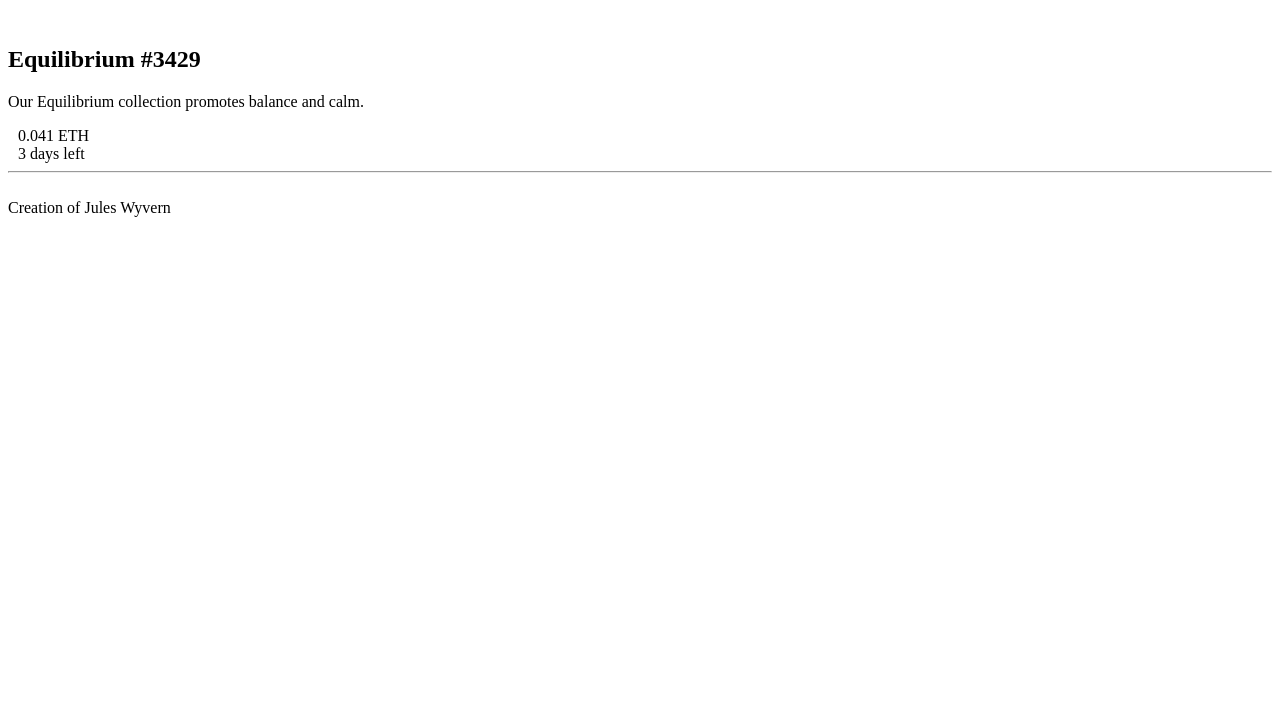
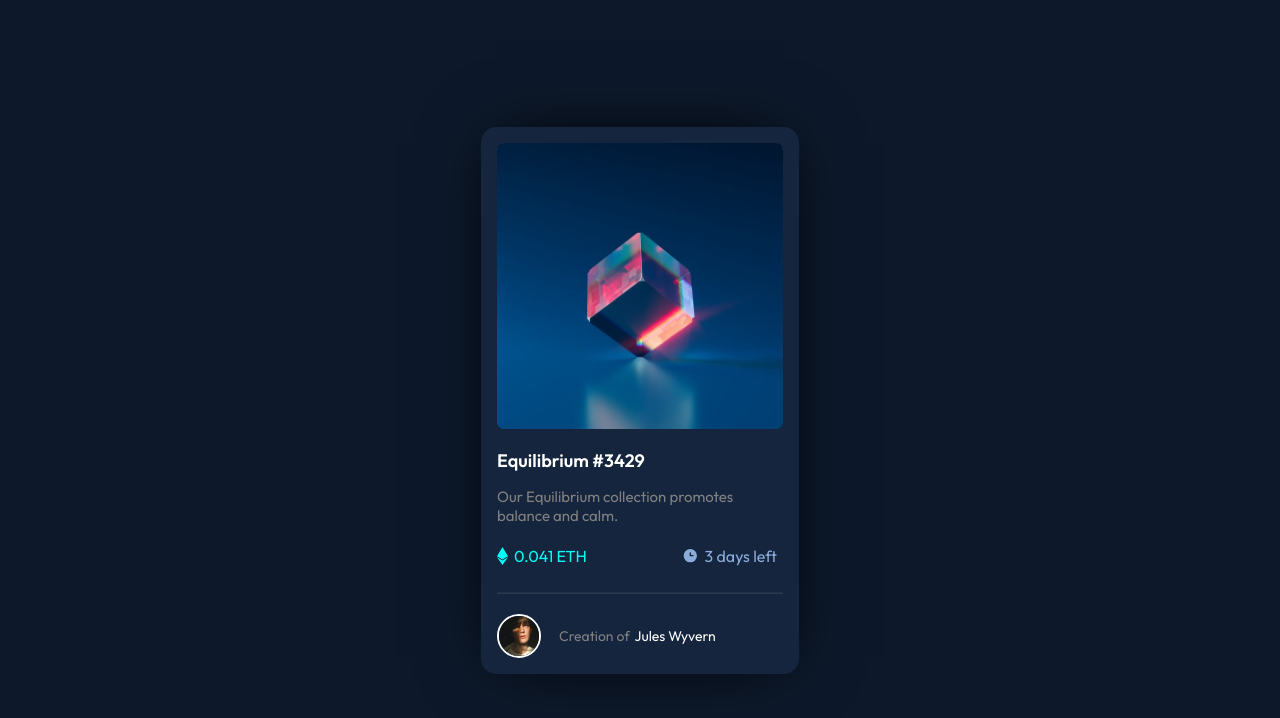
Before and after one commit to AndreHenriqueIFMSNA/nft-preview-card-component-main-portifolio-andre, a plain HTML site: page index.html in a window 1280 px wide. Drawn offline with Linux system fonts and the light colour scheme; the site is published under a folder, as on GitHub Pages, so addresses that start at the root find nothing.

Commit message:
commit adjust archives

```diff
--- a/index.html
+++ b/index.html
@@ -5,7 +5,7 @@
   <meta name="viewport" content="width=device-width, initial-scale=1.0"> <!-- displays site properly based on user's device -->
 
   <link rel="icon" type="image/png" sizes="32x32" href="./images/favicon-32x32.png">
-  <link rel="stylesheet" href="/style.css">
+  <link rel="stylesheet" href="style.css">
   <title>Frontend Mentor | NFT preview card component</title>
 
   <!-- Feel free to remove these styles or customise in your own stylesheet 👍 -->
@@ -17,27 +17,26 @@
       <div id="box-card">
 
         <div id="box-img">
-          <img id="nft-image-hover" src="/images/icon-view.svg" alt="">
-          <img id="nft-image" src="/images/image-equilibrium.jpg" alt="">
+          <img id="nft-image" src="images/image-equilibrium.jpg" alt="">
         </div>
           <h2>Equilibrium #3429</h2>
         <p id="text-description">Our Equilibrium collection promotes balance and calm.</p>
 
           <div id="box-text">
             <div id="text-value">
-              <img src="/images/icon-ethereum.svg" alt="">
-              <span style="margin: 6px;">0.041 ETH<span>
+              <img src="images/icon-ethereum.svg" alt="">
+              <span style="margin: 6px">0.041 ETH<span>
             </div>
 
             <div id="text-days">
-              <img src="/images/icon-clock.svg" alt="">
+              <img src="images/icon-clock.svg" alt="">
               <span style="margin: 6px">3 days left</span>
             </div>
           </div>
           <hr>
           <div id="text-creater">
               <div id="box-image-creater">
-                <img id="image-creater" src="/images/image-avatar.png" alt="">
+                <img id="image-creater" src="images/image-avatar.png" alt="">
               </div>
 
               <div id="box-text-creater">
--- a/style.css
+++ b/style.css
@@ -39,31 +39,26 @@ img{
 }
 
 #box-img{
-    background-size: 100%;
     display: flex;
     justify-content: center;
     align-items: center;
     padding: 0px;
     width: 100%;
+    background-image: url(images/icon-view.svg);
+    background-repeat: no-repeat;
+    background-position: center;
+    background-color: hsl(178, 100%, 50%);
+    border-radius: 9px;
 }
 
 #nft-image{
     width: 100%;
     height: auto;
-}
-
-
-#nft-image-hover{
-    position: absolute;
-    opacity: 0%;
-    padding: 118px;
 
 }
 
-#nft-image-hover:hover{
-    position: absolute;
-    opacity: 80%;
-    background-color:  hsl(178, 100%, 50%);
+#nft-image:hover{
+    opacity: 20%;
 }
 
 
```
